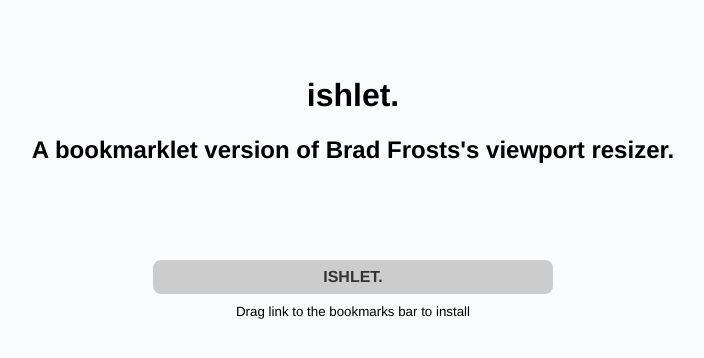
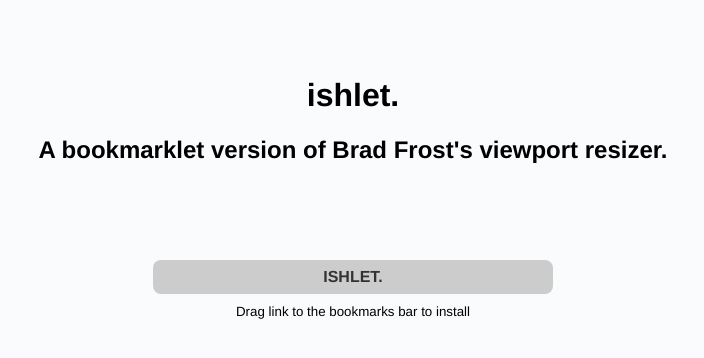
Before and after one commit to bradfrost/ish., a PHP site: page /ishlet/index.php in a window 1280 px wide. Shown: the top 358 px of the page, without its empty margins (287-991 px from the left). Run offline with PHP 8.4, Linux system fonts and the light colour scheme.

Commit message:
Pfft. Spelling.

```diff
--- a/ishlet/index.php
+++ b/ishlet/index.php
@@ -9,7 +9,7 @@ $js_html = htmlentities($js);
 <!DOCTYPE html>
 <html>
 <head>
-	<title>ishlet. A bookmarklet version of Brad Frosts's viewport resizer.</title>
+	<title>ishlet. A bookmarklet version of Brad Frost's viewport resizer.</title>
 	<meta charset="UTF-8">
 	<meta name="viewport" content="width=device-width" />
 	<style type="text/css">
@@ -45,7 +45,7 @@ $js_html = htmlentities($js);
 </head>
 <body>
 	<h1>ishlet.</h1>
-	<h2>A bookmarklet version of Brad Frosts's viewport resizer.</h2>
+	<h2>A bookmarklet version of Brad Frost's viewport resizer.</h2>
 
 	<div class="container">
 		<a class='btn' href="<?php echo($js_html); ?>">ishlet.</a>
```
